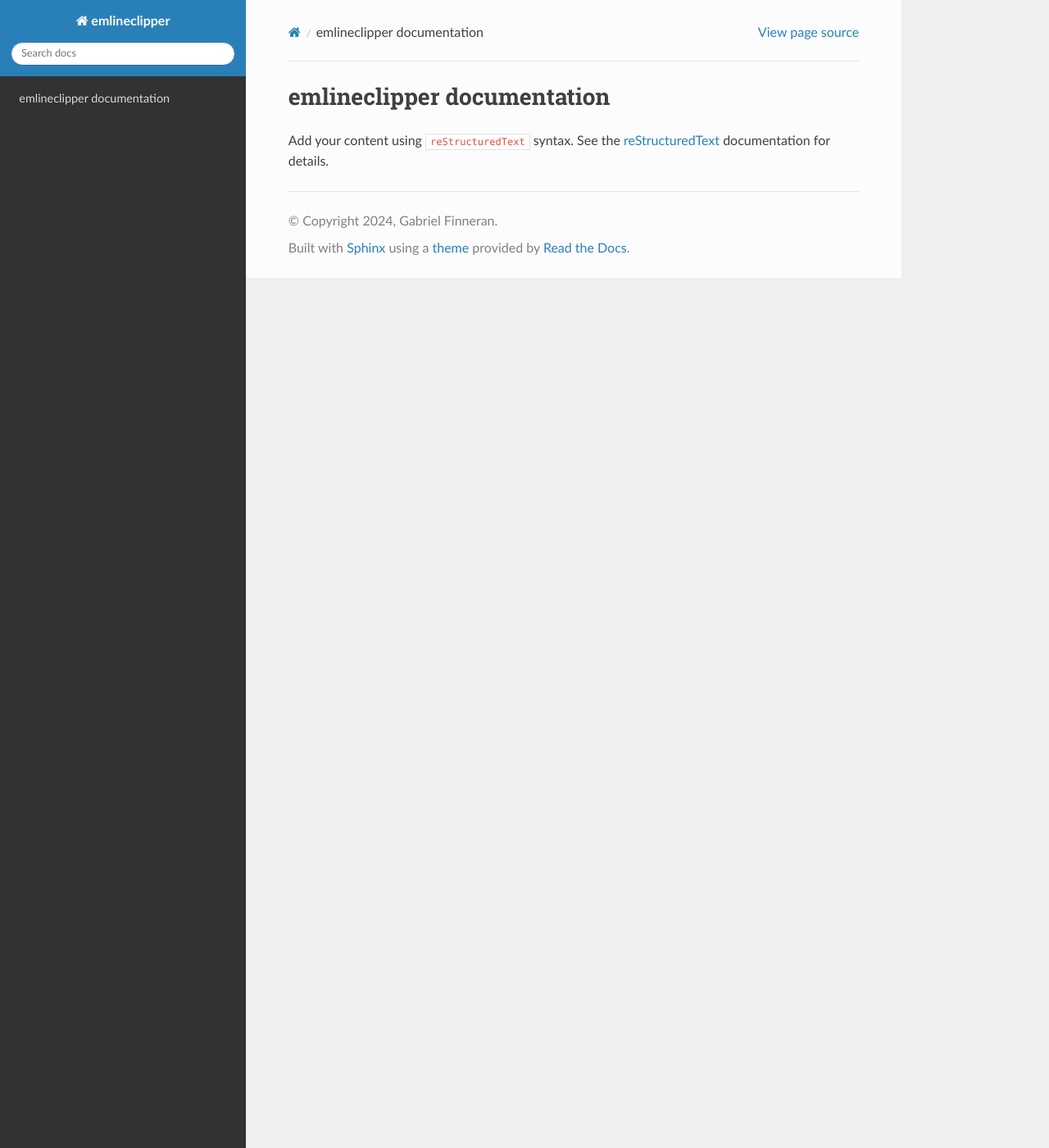
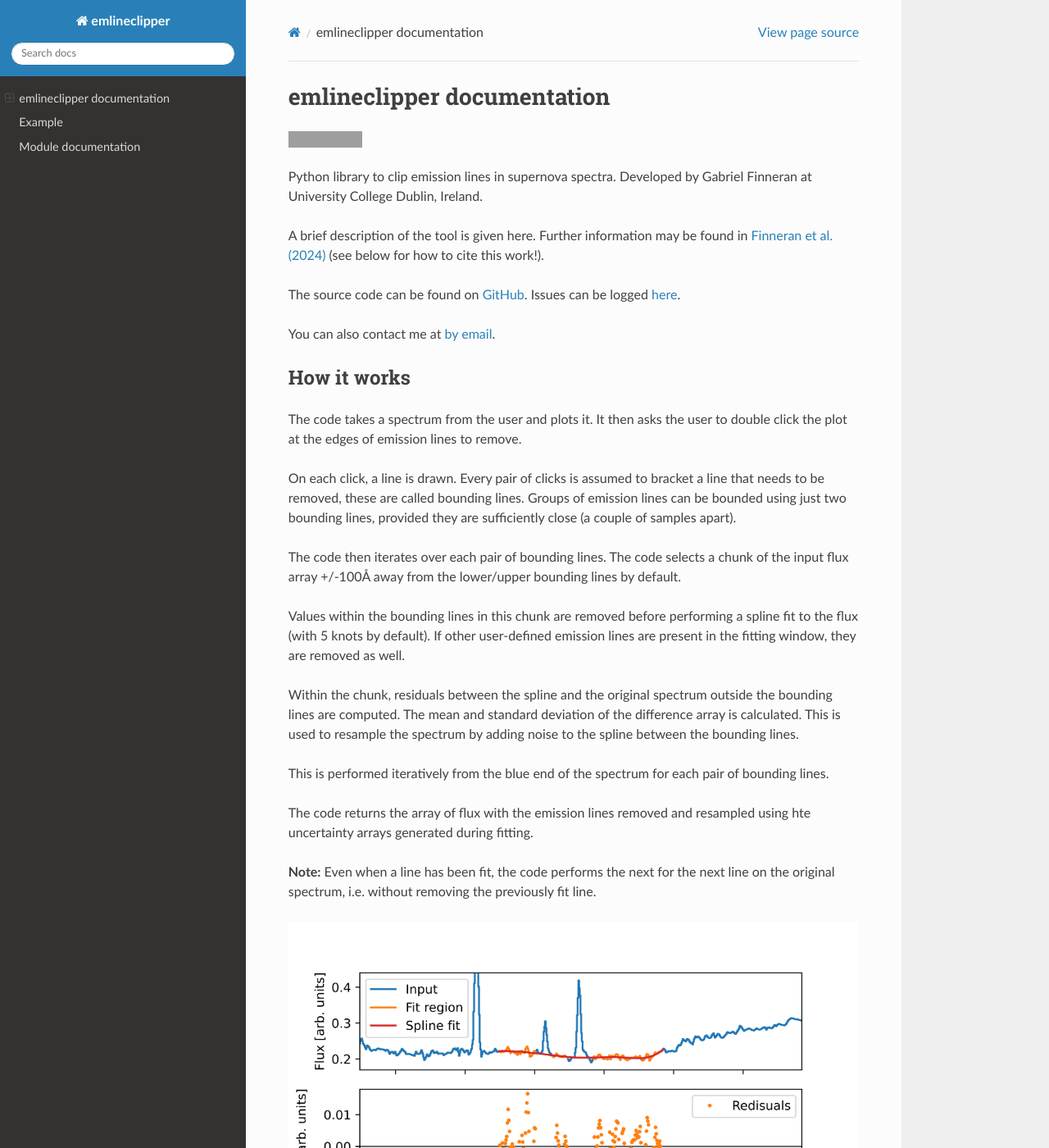
Before and after one commit to GabrielF98/emlineclipper, a Sphinx documentation site: the page built from docs/index.rst, in a window 1280 px wide and 1400 px high. Shown: the whole window at 82% size. Built offline with Sphinx 7.4.7 and the Read the Docs theme 3.1.0, drawn with Linux system fonts in a browser that asks for light colours; some of the changed text lies outside the part shown; grey boxes are pictures that could not be loaded.

Commit message:
Initial docs.
Basics of how the module works.

```diff
--- a/docs/conf.py
+++ b/docs/conf.py
@@ -26,9 +26,9 @@ exclude_patterns = ["_build", "Thumbs.db", ".DS_Store"]
 html_theme = "sphinx_rtd_theme"
 html_static_path = ["_static"]
 
-extensions = ["sphinx.ext.autodoc"]
+extensions = ["sphinx_copybutton", "sphinx.ext.autodoc"]
 
 import os
 import sys
 
-sys.path.insert(0, os.path.abspath("../../src/emlineclipper/emclip"))
+sys.path.insert(0, os.path.abspath("../src/emlineclipper"))
--- a/docs/index.rst
+++ b/docs/index.rst
@@ -6,11 +6,83 @@
 emlineclipper documentation
 ===========================
 
-Add your content using ``reStructuredText`` syntax. See the
-`reStructuredText <https://www.sphinx-doc.org/en/master/usage/restructuredtext/index.html>`_
-documentation for details.
+.. image:: https://img.shields.io/github/v/release/GabrielF98/emlineclipper?color=teal
+   :alt: GitHub Release
+
+Python library to clip emission lines in supernova spectra. Developed by Gabriel Finneran at University College Dublin, Ireland.
+
+A brief description of the tool is given here. Further information may be found in `Finneran et al. (2024) <https://arxiv.org/abs/2411.11503>`_ (see below for how to cite this work!).
+
+The source code can be found on `GitHub <https://github.com/GabrielF98/emlineclipper>`_. Issues can be logged `here <https://github.com/GabrielF98/emlineclipper/issues>`_.
+
+You can also contact me at `by email <mailto:gabfin15@gmail.com>`_.
+
+How it works
+------------
+The code takes a spectrum from the user and plots it. It then asks the user to double click the plot at the edges of emission lines to remove.
+
+On each click, a line is drawn. Every pair of clicks is assumed to bracket a line that needs to be removed, these are called bounding lines. Groups of emission lines can be bounded using just two bounding lines, provided they are sufficiently close (a couple of samples apart).
+
+The code then iterates over each pair of bounding lines. The code selects a chunk of the input flux array +/-100Å away from the lower/upper bounding lines by default.
+
+Values within the bounding lines in this chunk are removed before performing a spline fit to the flux (with 5 knots by default). If other user-defined emission lines are present in the fitting window, they are removed as well.
+
+Within the chunk, residuals between the spline and the original spectrum outside the bounding lines are computed. The mean and standard deviation of the difference array is calculated. This is used to resample the spectrum by adding noise to the spline between the bounding lines.
+
+This is performed iteratively from the blue end of the spectrum for each pair of bounding lines.
+
+The code returns the array of flux with the emission lines removed and resampled using hte uncertainty arrays generated during fitting.
+
+**Note:** Even when a line has been fit, the code performs the next for the next line on the original spectrum, i.e. without removing the previously fit line.
+
+.. image:: ../static/example.png
+  :width: 794
+  :alt: Example of emission line removal.
+
+
+How to cite this code in your work
+----------------------------------
+If you use emlineclipper in your work, please consider citing `Finneran et al. (2024) <https://arxiv.org/abs/2411.11503>`_ (see below for bibtex). I would also appreciate if you could add an acknowledgement such as:
+
+.. code-block:: latex
+
+   To remove emission lines from supernova spectra,
+   this work has made use of \texttt{emlineclipper},
+   developed by Gabriel Finneran and available at:
+   \url{https://github.com/GabrielF98/emlineclipper}.
+
+.. code-block:: bibtex
+
+   @article{2024arXiv241111503F,
+         author = {{Finneran}, Gabriel and {Cotter}, Laura and {Martin-Carrillo}, Antonio},
+         title = "{Velocity evolution of broad-line Ic supernovae with and without gamma-ray bursts}",
+         journal = {arXiv e-prints},
+      keywords = {Astrophysics - High Energy Astrophysical Phenomena},
+            year = 2024,
+         month = nov,
+            eid = {arXiv:2411.11503},
+         pages = {arXiv:2411.11503},
+   archivePrefix = {arXiv},
+         eprint = {2411.11503},
+   primaryClass = {astro-ph.HE},
+         adsurl = {https://ui.adsabs.harvard.edu/abs/2024arXiv241111503F},
+         adsnote = {Provided by the SAO/NASA Astrophysics Data System},
+   }
+
+Sources for the example spectra
+-------------------------------
+Spectra of SN1997ef from the Weizmann Interactive Supernova Data Repository `WISeREP <https://www.wiserep.org/object/4567>`_.
 
 
 .. toctree::
    :maxdepth: 2
    :caption: Contents:
+
+Example
+=======
+
+
+Module documentation
+====================
+.. automodule:: emclip
+   :members:
--- a/requirements.txt
+++ b/requirements.txt
@@ -3,3 +3,4 @@ scipy>=1.14
 matplotlib>=3.9
 pandas>=2.2
 sphinx>=8.1.3
+sphinx-rtd-theme>=3.0.2
```
